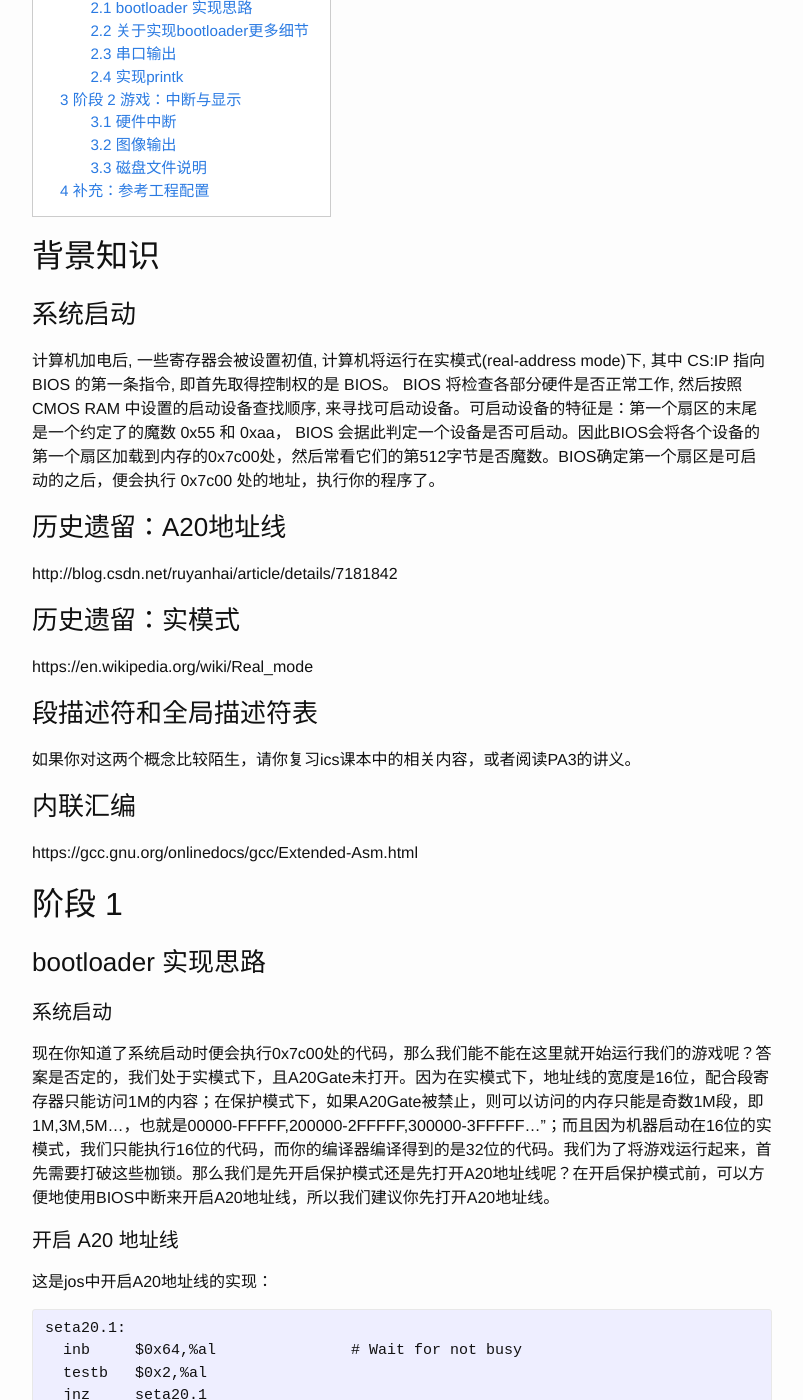
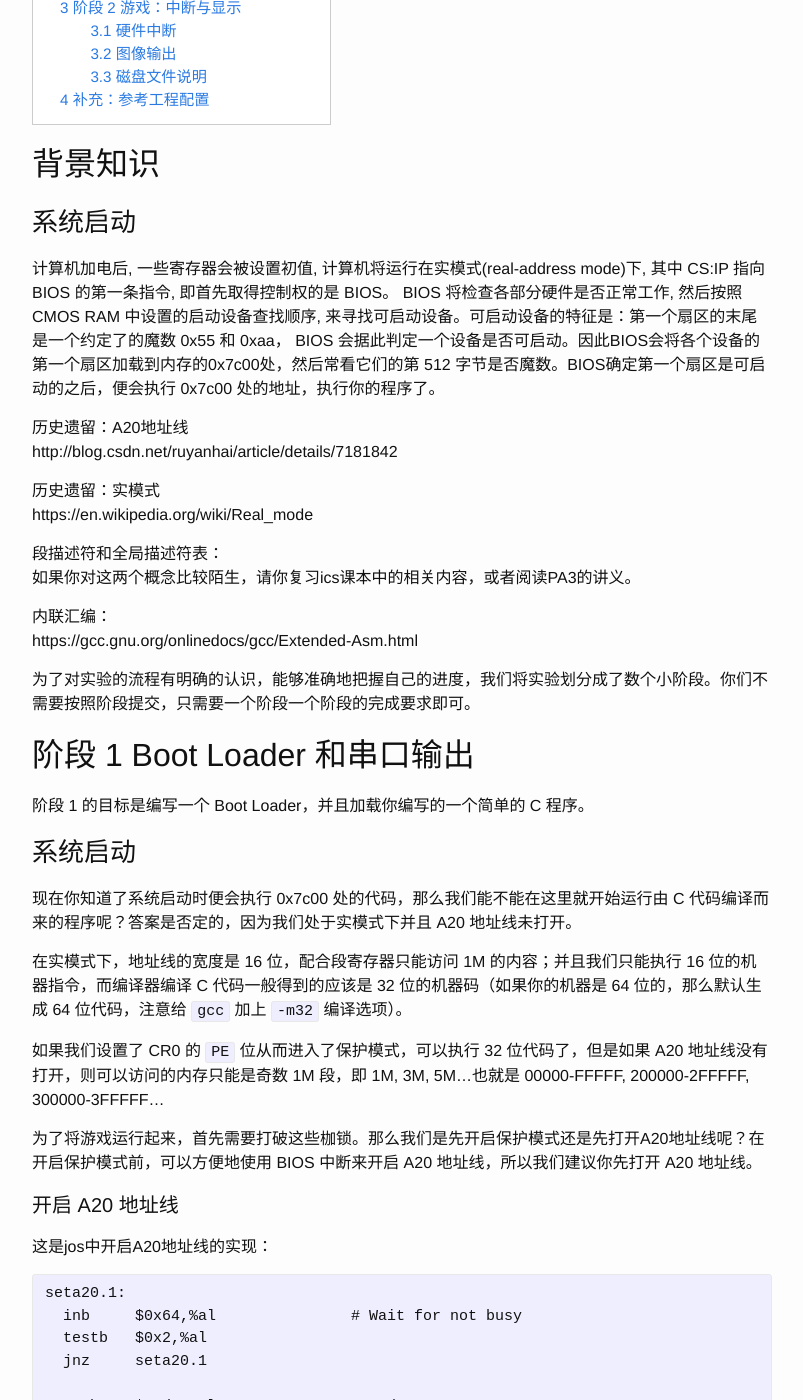
Before and after one commit to Wonicon/nju-oslab-lecture, a Jekyll site: the page built from _posts/2016-02-24-lab-01.md, in a window 1280 px wide and 1400 px high, scrolled down 368 px. Shown: the whole window, without its empty margins (238-1041 px from the left). Built offline with Jekyll 4.4.1, drawn with Linux system fonts in a browser that asks for light colours; Markdown is read by kramdown in place of the engine named in the settings; comment, search, counter and statistics services are not loaded; some of the changed text lies outside the part shown.

Commit message:
Update phase 1

```diff
--- a/_posts/2016-02-24-lab-01.md
+++ b/_posts/2016-02-24-lab-01.md
@@ -6,27 +6,36 @@ title: Lab 01
 ## 背景知识
 
 ### 系统启动
-计算机加电后, 一些寄存器会被设置初值, 计算机将运行在实模式(real-address mode)下, 其中 CS:IP 指向 BIOS 的第一条指令, 即首先取得控制权的是 BIOS。 BIOS 将检查各部分硬件是否正常工作, 然后按照 CMOS RAM 中设置的启动设备查找顺序, 来寻找可启动设备。可启动设备的特征是：第一个扇区的末尾是一个约定了的魔数 0x55 和 0xaa， BIOS 会据此判定一个设备是否可启动。因此BIOS会将各个设备的第一个扇区加载到内存的0x7c00处，然后常看它们的第512字节是否魔数。BIOS确定第一个扇区是可启动的之后，便会执行 0x7c00 处的地址，执行你的程序了。
 
-### 历史遗留：A20地址线
+计算机加电后, 一些寄存器会被设置初值, 计算机将运行在实模式(real-address mode)下, 其中 CS:IP 指向 BIOS 的第一条指令, 即首先取得控制权的是 BIOS。 BIOS 将检查各部分硬件是否正常工作, 然后按照 CMOS RAM 中设置的启动设备查找顺序, 来寻找可启动设备。可启动设备的特征是：第一个扇区的末尾是一个约定了的魔数 0x55 和 0xaa， BIOS 会据此判定一个设备是否可启动。因此BIOS会将各个设备的第一个扇区加载到内存的0x7c00处，然后常看它们的第 512 字节是否魔数。BIOS确定第一个扇区是可启动的之后，便会执行 0x7c00 处的地址，执行你的程序了。
+
+历史遗留：A20地址线<br />
 http://blog.csdn.net/ruyanhai/article/details/7181842
 
-### 历史遗留：实模式
+历史遗留：实模式<br />
 https://en.wikipedia.org/wiki/Real_mode
 
-### 段描述符和全局描述符表
+段描述符和全局描述符表：<br />
 如果你对这两个概念比较陌生，请你复习ics课本中的相关内容，或者阅读PA3的讲义。
 
-### 内联汇编
+内联汇编：<br />
 https://gcc.gnu.org/onlinedocs/gcc/Extended-Asm.html
 
+为了对实验的流程有明确的认识，能够准确地把握自己的进度，我们将实验划分成了数个小阶段。你们不需要按照阶段提交，只需要一个阶段一个阶段的完成要求即可。
 
-## 阶段 1
+## 阶段 1 Boot Loader 和串口输出
 
-### bootloader 实现思路
+阶段 1 的目标是编写一个 Boot Loader，并且加载你编写的一个简单的 C 程序。
 
-#### 系统启动
-现在你知道了系统启动时便会执行0x7c00处的代码，那么我们能不能在这里就开始运行我们的游戏呢？答案是否定的，我们处于实模式下，且A20Gate未打开。因为在实模式下，地址线的宽度是16位，配合段寄存器只能访问1M的内容；在保护模式下，如果A20Gate被禁止，则可以访问的内存只能是奇数1M段，即1M,3M,5M…，也就是00000-FFFFF,200000-2FFFFF,300000-3FFFFF…”；而且因为机器启动在16位的实模式，我们只能执行16位的代码，而你的编译器编译得到的是32位的代码。我们为了将游戏运行起来，首先需要打破这些枷锁。那么我们是先开启保护模式还是先打开A20地址线呢？在开启保护模式前，可以方便地使用BIOS中断来开启A20地址线，所以我们建议你先打开A20地址线。
+### 系统启动
+
+现在你知道了系统启动时便会执行 0x7c00 处的代码，那么我们能不能在这里就开始运行由 C 代码编译而来的程序呢？答案是否定的，因为我们处于实模式下并且 A20 地址线未打开。
+
+在实模式下，地址线的宽度是 16 位，配合段寄存器只能访问 1M 的内容；并且我们只能执行 16 位的机器指令，而编译器编译 C 代码一般得到的应该是 32 位的机器码（如果你的机器是 64 位的，那么默认生成 64 位代码，注意给 `gcc` 加上 `-m32` 编译选项）。
+
+如果我们设置了 CR0 的 `PE` 位从而进入了保护模式，可以执行 32 位代码了，但是如果 A20 地址线没有打开，则可以访问的内存只能是奇数 1M 段，即 1M, 3M, 5M...也就是 00000-FFFFF, 200000-2FFFFF, 300000-3FFFFF...
+
+为了将游戏运行起来，首先需要打破这些枷锁。那么我们是先开启保护模式还是先打开A20地址线呢？在开启保护模式前，可以方便地使用 BIOS 中断来开启 A20 地址线，所以我们建议你先打开 A20 地址线。
 
 #### 开启 A20 地址线
 
```
